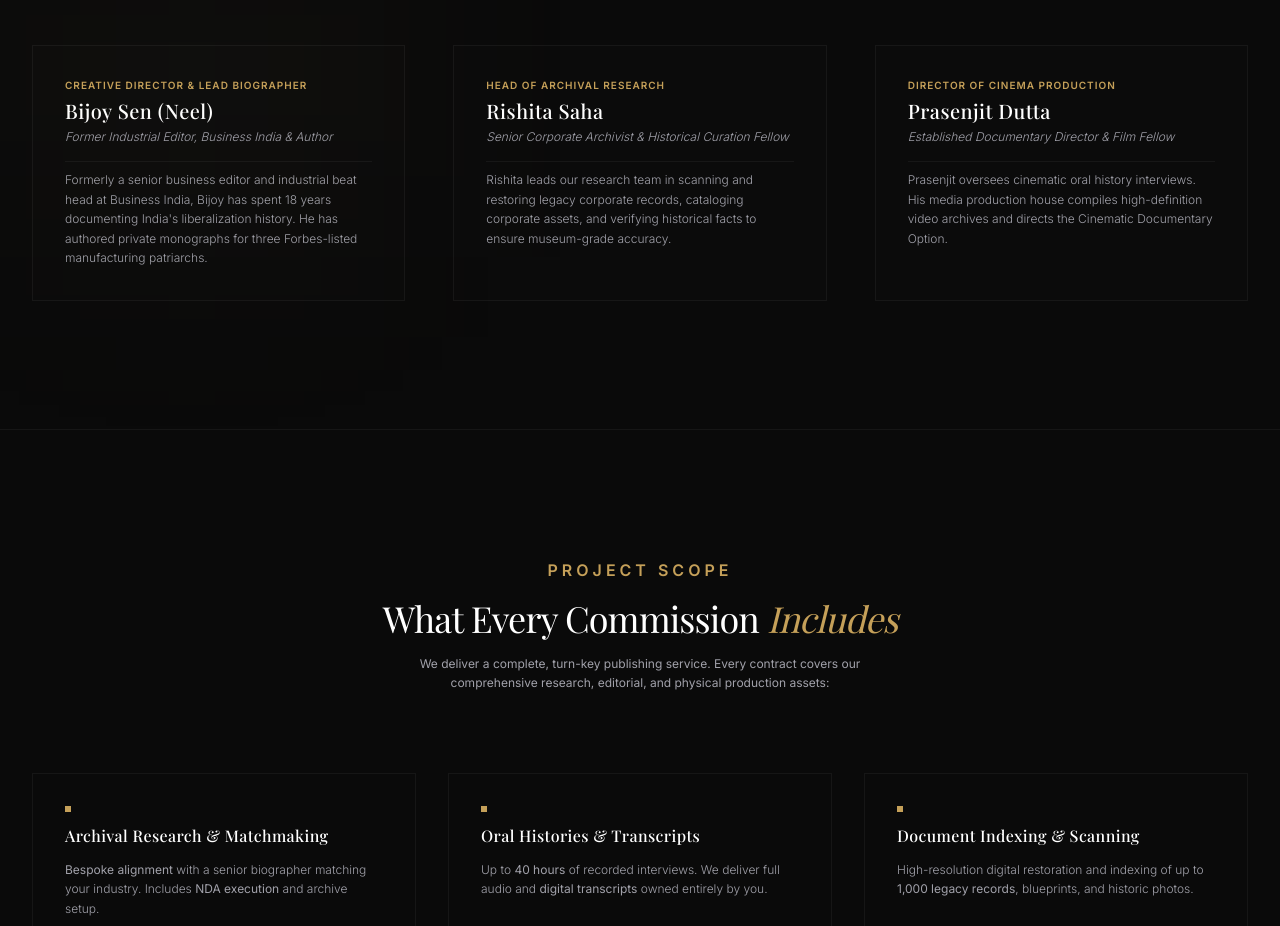
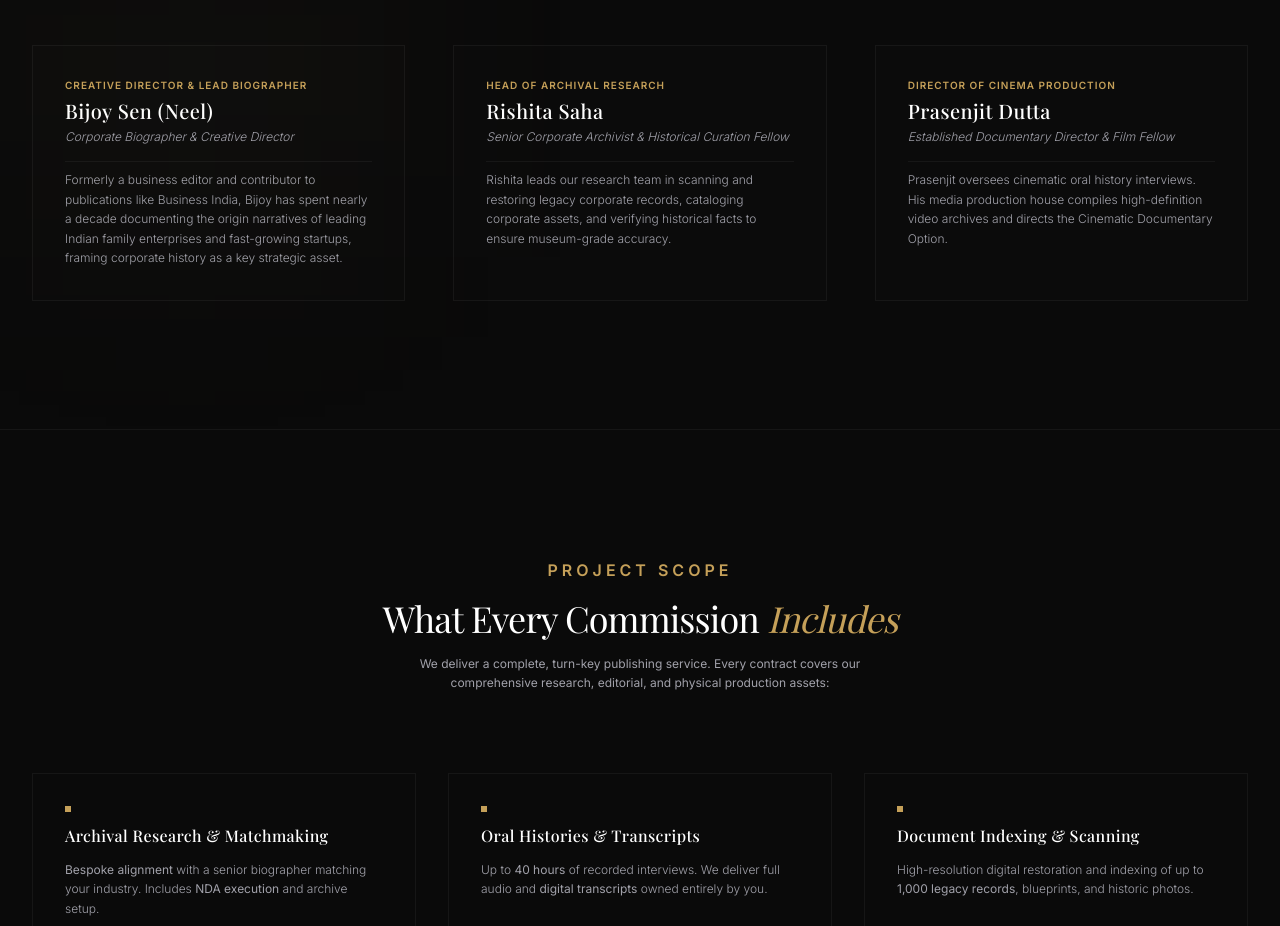
Before and after one commit to webgurdians/Imprint-Legacy, a Next.js app: page /founder-book in a window 1280 px wide. Shown: the part 4060-4986 px from the top of the page. Built offline with nearby package versions, Linux system fonts and the light colour scheme; no server answers; a web font is replaced by a local one.

Commit message:
brand: make Bijoy Sen (Neel)'s biography authentic and realistic

```diff
--- a/app/founder-book/page.tsx
+++ b/app/founder-book/page.tsx
@@ -456,8 +456,8 @@ export default function FounderBook() {
               {
                 name: "Bijoy Sen (Neel)",
                 role: "Creative Director & Lead Biographer",
-                credentials: "Former Industrial Editor, Business India & Author",
-                bio: "Formerly a senior business editor and industrial beat head at Business India, Bijoy has spent 18 years documenting India's liberalization history. He has authored private monographs for three Forbes-listed manufacturing patriarchs.",
+                credentials: "Corporate Biographer & Creative Director",
+                bio: "Formerly a business editor and contributor to publications like Business India, Bijoy has spent nearly a decade documenting the origin narratives of leading Indian family enterprises and fast-growing startups, framing corporate history as a key strategic asset.",
               },
               {
                 name: "Rishita Saha",
```
